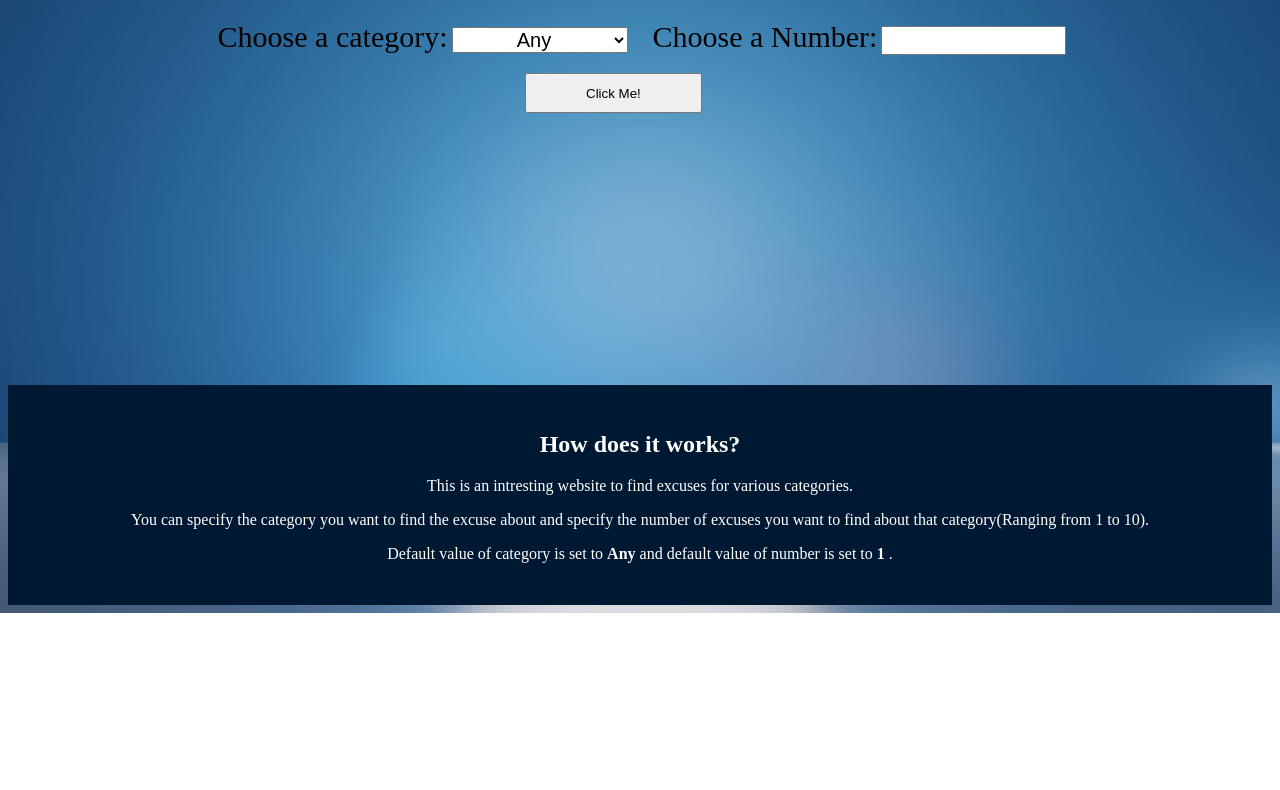
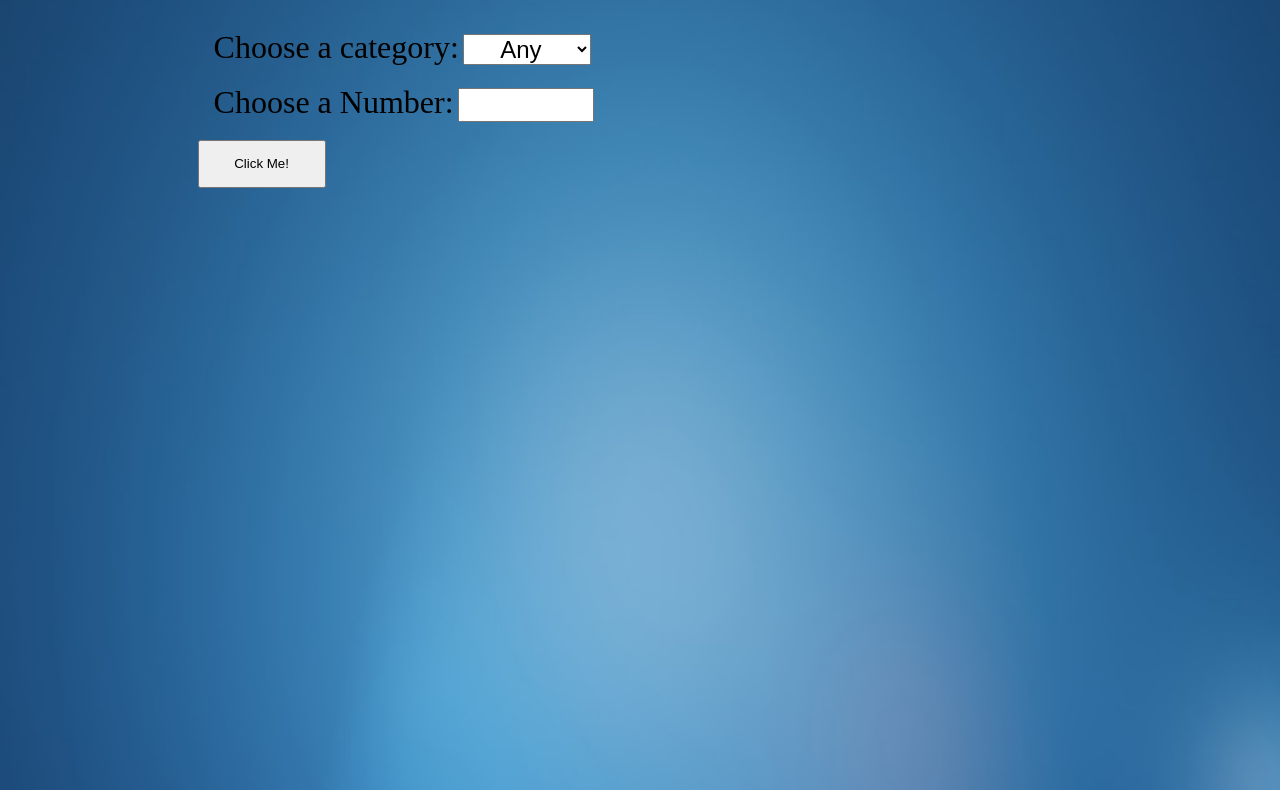
Before and after one commit to Taran-47/Excuse-Machine, a plain HTML site: page index.html in a window 1280 px wide. Shown: the part 147-937 px from the top of the page. Before the commit the page ends 800 px from the top, so only its background shows below. Drawn offline with Linux system fonts and the light colour scheme; a web font is replaced by a local one.

Commit message:
updatedCSS

```diff
--- a/index.html
+++ b/index.html
@@ -11,7 +11,10 @@
     <div class="container">
     <h1>Let's get an excuse</h1>
 
+    <div class="selection">
     <label class= "choose" for="categories">Choose a category:</label>
+
+
 
     <select name="categories" id="categories">
         <option value="any">Any</option>
@@ -21,10 +24,12 @@
         <option value="college">College</option>
         <option value="party">Party</option>
     </select>
-
+    </div>
+    <br>
+    <div class="choosing">
     <label class= "choose" for="numbers">Choose a Number:</label>
     <input type="number" id="quantity" name="quantity" min="1" max="10">
-    <br>
+</div>
     <br>
     <button type="button" id="myBtn">Click Me!</button>
     <ul id="demo">
--- a/style.css
+++ b/style.css
@@ -9,47 +9,49 @@ body{
 .container{
     margin: auto;
     width: 70%;
-    padding: 10px;
+    margin-bottom:25%;
+    padding: 0.5rem;
 
 }
 
 h1{
     font-family: "Syne Tactile";
     text-align: center;
-    font-size: 60px;
+    font-size: 4rem;
 
 }
 
 .choose{
     text-align: center;
-    font-size: 30px;
-    padding-left: 20px;
+    font-size: 2rem;
+    padding-left: 1rem;
 
 }
 
 #categories{
     text-align: center;
-    font-size: 20px;
-    width:20%
+    font-size: 1.5rem;
+    width:8rem;
 
 }
 
+
 #quantity{
     text-align: center;
-    font-size: 20px;
-    width:20%
+    font-size: 1.5rem;
+    width:8rem
 
 }
 #myBtn{
-    margin-left: 37%;
-    width: 20%;
-    height: 40px;
+    margin: auto;
+    width:8rem;
+    height: 3rem;
 }
 #demo{
-    min-height: 230px;
+    min-height: 23rem;
 }
 #desc{
-    font-size: 20px;
+    font-size: 2rem;
 }
 .footer{
     background-color: #001933;
```
